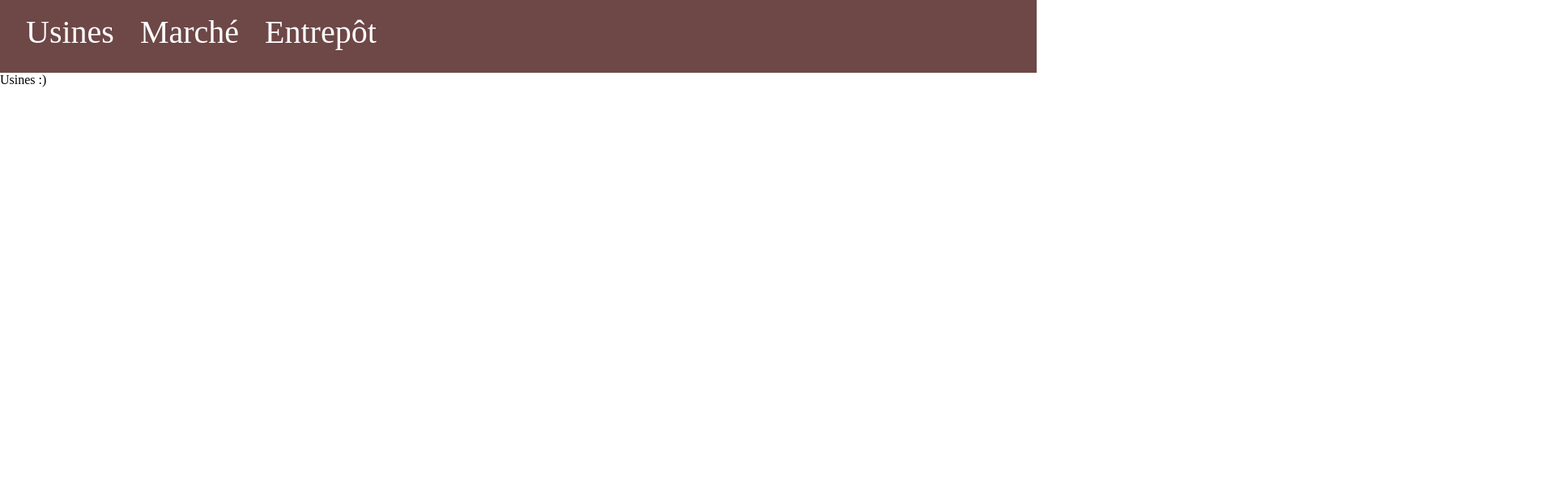
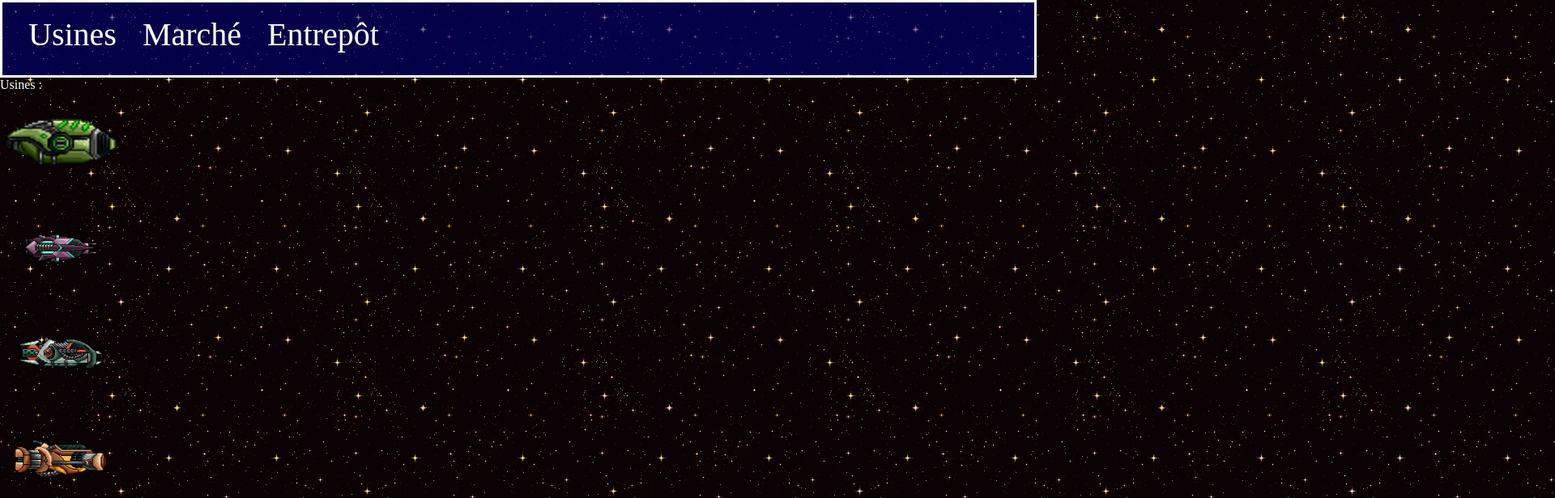
Before and after one commit to MohamedNiaissa/Idle-game, a Vue app: page / in a window 1280 px wide. Shown: the top 616 px of the page at 81% size, 1920 px wide, since content can reach past the window. Built offline with nearby package versions, Linux system fonts and the light colour scheme; a web font is replaced by a local one.

Commit message:
Test animation fond

```diff
--- a/public/index.html
+++ b/public/index.html
@@ -11,7 +11,10 @@
     <noscript>
       <strong>We're sorry but <%= htmlWebpackPlugin.options.title %> doesn't work properly without JavaScript enabled. Please enable it to continue.</strong>
     </noscript>
-    <div id="app"></div>
+    <div id="app">
+    </div>
+    <div class="background">
+    </div>
     <!-- built files will be auto injected -->
   </body>
 </html>
--- a/src/App.vue
+++ b/src/App.vue
@@ -18,9 +18,11 @@
 
   <style scoped>
     .wrapper{
-      background-color: #6e4747;
+      background-color: rgb(0 0 139 / 50%);
       color: #fff;
       height: 90px;
+      border-color: white;
+      border-style: solid;
     }
     .navbar{
       display: flex;
--- a/src/assets/main.css
+++ b/src/assets/main.css
@@ -3,7 +3,16 @@
 *{
   font-family: 'Alkalami', serif;
 }
-
 body{
   margin: 0px;
+  color: white;
 }
+.background{
+  background-image: url(Background.gif);
+  background-repeat: repeat;
+  width: 200vw;
+  height: 100vh;
+  position: absolute;
+  top: 0px;
+  z-index: -1;
+}
--- a/src/views/UsinesView.vue
+++ b/src/views/UsinesView.vue
@@ -1,5 +1,23 @@
 <template>
   <body>
-      <div>Usines :)</div>
+      <div>Usines :</div>
+      <div class="usineList">
+      <div class="infoUsine"><img class="usine" src="../assets/Ship1.png"></div>
+      <div class="infoUsine"><img class="usine" src="../assets/Ship2.png"></div>
+      <div class="infoUsine"><img class="usine" src="../assets/Ship3.png"></div>
+      <div class="infoUsine"><img class="usine" src="../assets/Ship4.png"></div>
+      <div class="infoUsine"><img class="usine" src="../assets/Ship5.png"></div>
+      <div class="infoUsine"><img class="usine" src="../assets/Ship6.png"></div>
+      </div>
   </body>
 </template>
+<style scoped>
+    .usineList{
+        display: flex;
+        flex-direction:column;
+    }
+    .usine{
+        height: 126px;
+        width: 150px;
+    }
+  </style>
```
Also changed, not shown: src/assets/Background.gif (added), src/main.js (line endings or trailing spaces).
